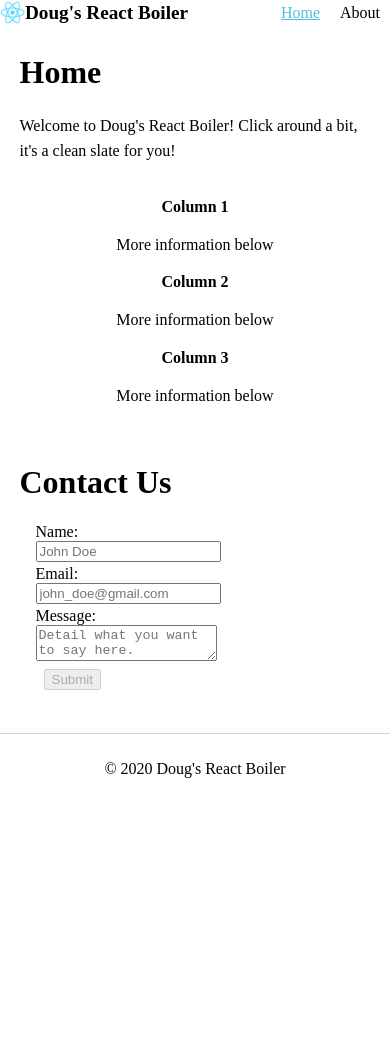
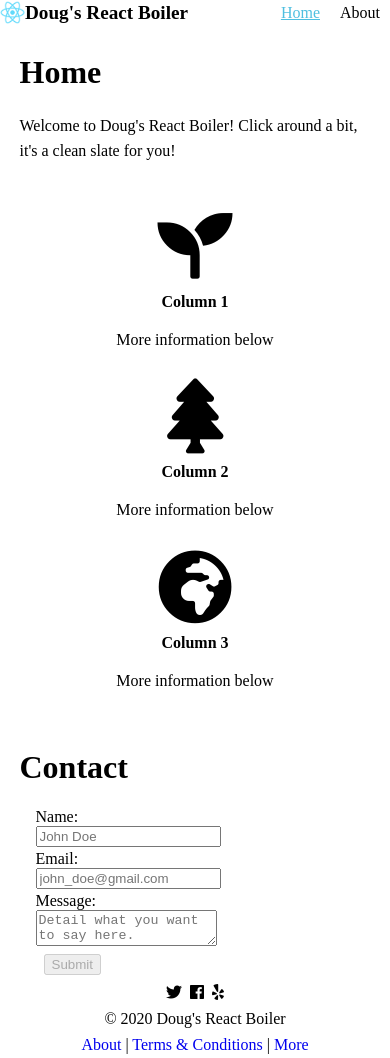
Before and after one commit to douglasrcjames/dougs-react-boiler, a React (Create React App) app: page / in a window 390 px wide. Before the commit the page ends 844 px from the top, so only its background shows below. Built offline with nearby package versions, Linux system fonts and the light colour scheme; no server answers.

Commit message:
Added Icons & better footer styles

```diff
--- a/package.json
+++ b/package.json
@@ -12,6 +12,7 @@
     "react-dom": "^16.13.1",
     "react-flexbox-grid": "^2.1.2",
     "react-ga": "^3.0.0",
+    "react-responsive": "^8.1.0",
     "react-router-dom": "^5.2.0",
     "react-scripts": "3.4.1",
     "yup": "^0.29.1"
--- a/src/assets/css/Align.css
+++ b/src/assets/css/Align.css
@@ -6,6 +6,9 @@
 /* Browser has default 8px around body */
 body {
     margin: 0;
+    position: relative;
+    min-height: 100vh;
+    padding-bottom: 2.5rem;    /* Footer height */
 }
 
 /*
@@ -266,6 +269,10 @@ body {
     padding: 0 0 0 1%;
 }
 
+.s-padding-r-l {
+    padding: 0 1% 0 1%;
+}
+
 .s-padding-b-r-l {
     padding: 0 1% 1% 1%;
 }
@@ -347,6 +354,10 @@ body {
     margin: 1% 0% 0% 0%;
 }
 
+.s-margin-r-l {
+    margin: 0 1% 0 1%;
+}
+
 .s-margin-b {
     margin: 0 0 1% 0;
 }
@@ -398,3 +409,20 @@ body {
     display: flex;
     align-items:center;
  }
+
+ .f-container {
+    position: absolute;
+    bottom: 0;
+    width: 100%;
+    height: 2.5rem;
+    padding-bottom: 10px;
+    display: flex;
+    align-items: center;
+  }
+
+  @media screen and (max-width: 900px) {
+    .f-container {
+        display: block;
+        text-align: center;
+    }
+  }
--- a/src/assets/css/Text.css
+++ b/src/assets/css/Text.css
@@ -343,3 +343,13 @@ span {
 .semi-thick-font {
     font-weight: 500;
 }
+
+.l-icon {
+    font-size: 50px !important;
+    padding: 10px;
+}
+
+.xl-icon {
+    font-size: 75px !important;
+    padding: 10px;
+}
--- a/src/components/misc/Footer.js
+++ b/src/components/misc/Footer.js
@@ -1,4 +1,6 @@
-import React, { Component } from 'react'
+import React, { Component } from 'react';
+import { Link } from 'react-router-dom';
+import MediaQuery from "react-responsive";
 
 export default class Footer extends Component {
     constructor(props) {
@@ -12,9 +14,14 @@ export default class Footer extends Component {
     render() {
         return (
             <footer>
-                <div className="center-text m-padding-t">
-                    <hr/>
-                    <br/>
+                <div className="f-container">
+                    <MediaQuery minWidth={901}>
+                        <div className="left">
+                            &nbsp;&nbsp;<Link to="/about">About</Link> | <Link to="/terms">Terms &amp; Conditions</Link> | <Link to="/more">More</Link>&nbsp;&nbsp;
+                        </div>
+
+
+                        <div className="center">
                             &copy;
                             {' '}
                             {this.state.year}
@@ -22,6 +29,52 @@ export default class Footer extends Component {
                             {/* TODO: update name */}
                             Doug's React Boiler
                         </div>
+
+                        <div className="right">
+                            <a href="https://twitter.com/" className="black">
+                                <i className="fab fa-twitter" />
+                            </a>
+                            &nbsp;&nbsp;
+                            <a href="https://www.facebook.com/" className="black">
+                                <i className="fab fa-facebook"/>
+                            </a>
+                            &nbsp;&nbsp;
+                            <a href="https://www.yelp.com/" className="black">
+                                <i className="fab fa-yelp"/>
+                            </a>
+                            &nbsp;&nbsp;
+                        </div>
+                    </MediaQuery>
+                    <MediaQuery maxWidth={900}>
+                        <div className="s-padding-t-b">
+                            <a href="https://twitter.com/" className="black">
+                                <i className="fab fa-twitter" />
+                            </a>
+                            &nbsp;&nbsp;
+                            <a href="https://www.facebook.com/" className="black">
+                                <i className="fab fa-facebook"/>
+                            </a>
+                            &nbsp;&nbsp;
+                            <a href="https://www.yelp.com/" className="black">
+                                <i className="fab fa-yelp"/>
+                            </a>
+                        </div>
+                        <div className="s-padding-t-b">
+                            &copy;
+                            {' '}
+                            {this.state.year}
+                            {' '}
+                            {/* TODO: update name */}
+                            Doug's React Boiler
+                        </div>
+                        <div className="s-padding-t-b">
+                            <Link to="/about">About</Link> | <Link to="/terms">Terms &amp; Conditions</Link> | <Link to="/more">More</Link>
+                        </div>
+                    </MediaQuery>
+                </div>
+
+
+
             </footer>
         )
     }
--- a/src/components/pages/Home.js
+++ b/src/components/pages/Home.js
@@ -13,21 +13,24 @@ export default class Home extends Component {
                 <Grid fluid>
                     <Row center="xs">
                         <Col xs={12} sm={4}>
+                            <i className="fas fa-seedling xl-icon" />
                             <h3>Column 1</h3>
                             <p>More information below</p>
                         </Col>
                         <Col xs={12} sm={4}>
+                            <i className="fas fa-tree xl-icon" />
                             <h3>Column 2</h3>
                             <p>More information below</p>
                         </Col>
                         <Col xs={12} sm={4}>
+                            <i className="fas fa-globe-africa xl-icon" />
                             <h3>Column 3</h3>
                             <p>More information below</p>
                         </Col>
                     </Row>
                 </Grid>
                 <br/>
-                <h1>Contact Us</h1>
+                <h1>Contact</h1>
                 <ContactForm />
             </div>
         )
```
Also changed, not shown: 1 other file (tests, documents, lock files or other folders). Lines whose indentation alone changed are shown as unchanged.
